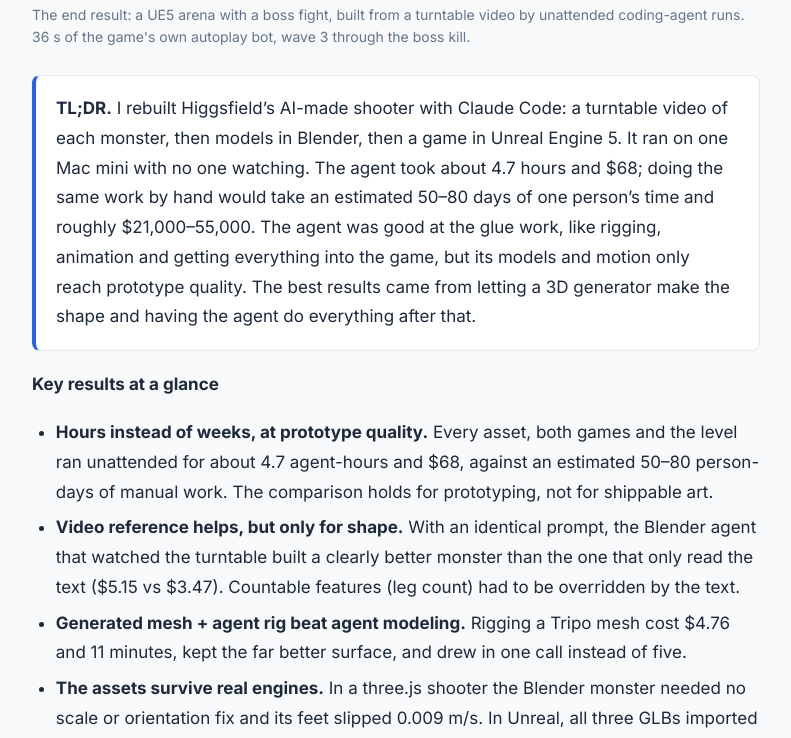
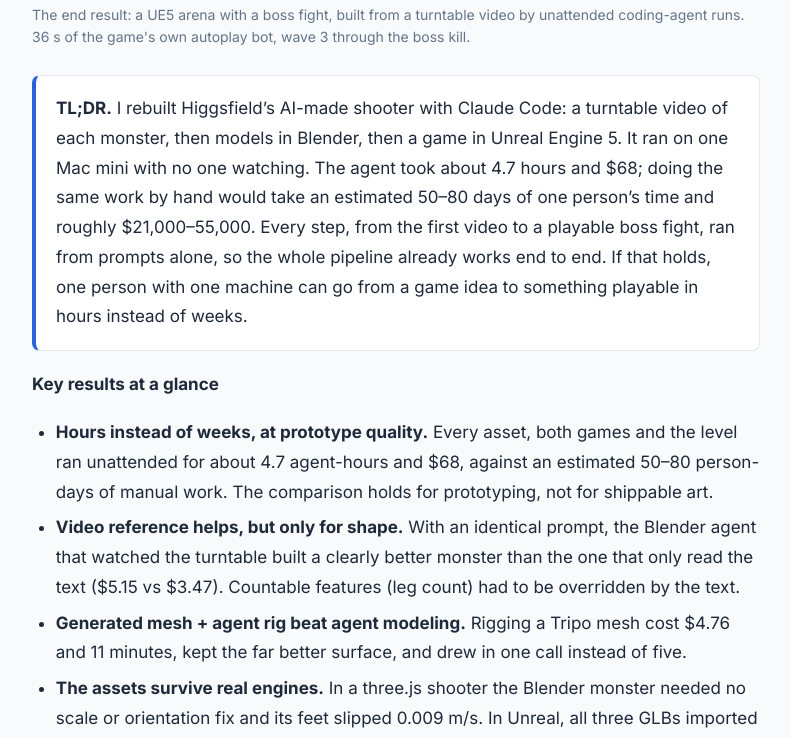
Before and after one commit to shanyang-me/blog, a Jekyll site: the page built from _posts/2026-11-12-agent-built-game-assets.md, in a window 1280 px wide and 900 px high, scrolled down 605 px, cut to the strip 162-900 px from the top of the window. Shown: the whole strip, without its empty margins (244-1035 px from the left). Built offline with Jekyll 4.4.1, drawn with Linux system fonts in a browser that asks for light colours.

Commit message:
TL;DR: compare cost and time, state feasibility, drop quality claims
Co-Authored-By: Claude Opus 5.5 <noreply@anthropic.com>

```diff
--- a/_posts/2026-11-12-agent-built-game-assets.md
+++ b/_posts/2026-11-12-agent-built-game-assets.md
@@ -16,7 +16,7 @@ bibtex_key: yang2026agentgameassets
 </figure>
 
 <div class="tldr" markdown="1">
-**TL;DR.** I rebuilt Higgsfield's AI-made shooter with Claude Code: a turntable video of each monster, then models in Blender, then a game in Unreal Engine 5. It ran on one Mac mini with no one watching. The agent took about 4.7 hours and $68; doing the same work by hand would take an estimated 50–80 days of one person's time and roughly $21,000–55,000. The agent was good at the glue work, like rigging, animation and getting everything into the game, but its models and motion only reach prototype quality. The best results came from letting a 3D generator make the shape and having the agent do everything after that.
+**TL;DR.** I rebuilt Higgsfield's AI-made shooter with Claude Code: a turntable video of each monster, then models in Blender, then a game in Unreal Engine 5. It ran on one Mac mini with no one watching. The agent took about 4.7 hours and $68; doing the same work by hand would take an estimated 50–80 days of one person's time and roughly $21,000–55,000. Every step, from the first video to a playable boss fight, ran from prompts alone, so the whole pipeline already works end to end. If that holds, one person with one machine can go from a game idea to something playable in hours instead of weeks.
 </div>
 
 **Key results at a glance**
```
